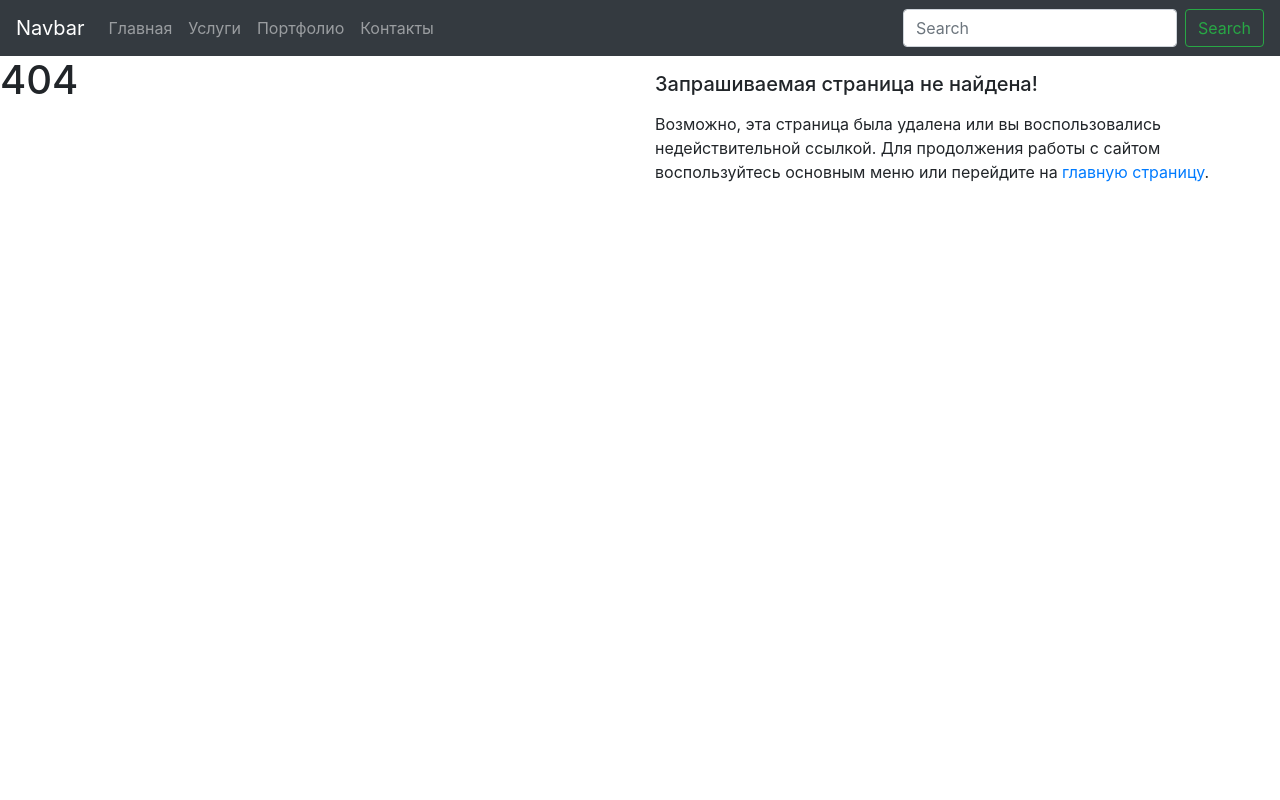
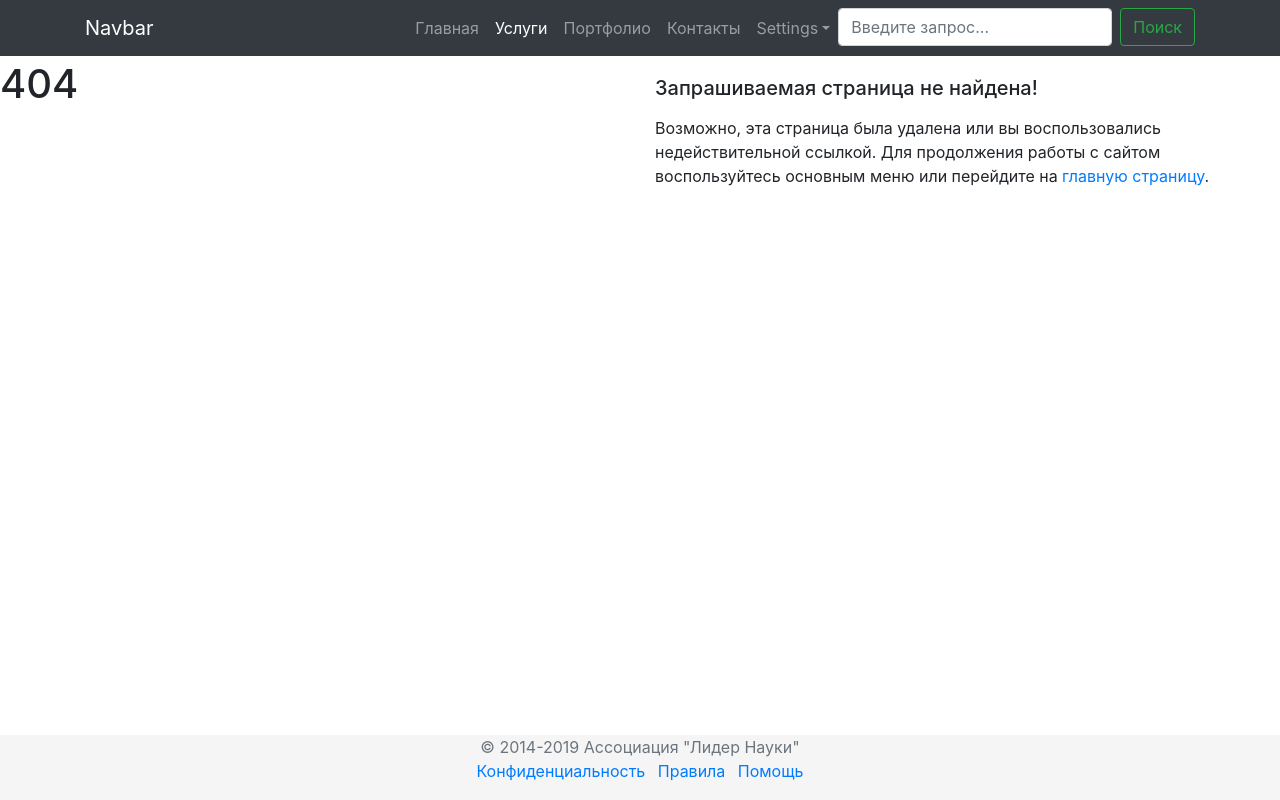
Before and after one commit to 1r1shmann/LiderNauki, a PHP site: page /layouts in a window 1280 px wide. Run offline with PHP 8.4, Linux system fonts and the light colour scheme; data that the repository does not hold is empty.

Commit message:
20191204

```diff
--- a/app/core/Router.php
+++ b/app/core/Router.php
@@ -20,23 +20,20 @@
     public $id = NULL;
 
     function __construct($url) {
-        $url = $url;
-        $url = rtrim($url, '/');
-        $url = explode('/', $url);
+        $url = explode('/', rtrim($url, '/'));
 
-        $this->controller = $url[0] ? ucfirst($url[0]) : $this->controller;
+        $this->controller = isset($url[0]) && $url[0] != '' ? ucfirst($url[0]) : $this->controller;
+        $this->action = isset($url[1]) && $url[1] != '' ? $url[1] : $this->action;
+        $this->id = isset($url[2]) && $url[2] != '' ? $url[2] : $this->id;
+
         $this->controller = '\App\Controllers\\' . $this->controller . 'Controller';
-
-        $this->action = $url[1] ? $url[1] : $this->action;
         $this->action = 'action' . $this->action;
-
-        $this->id = $url[2] ? $url[2] : $this->id;
 
         if (class_exists($this->controller)) {
             $controller = new $this->controller;
             if (method_exists($this->controller, $this->action)) {
 
-                if ($id) {
+                if ($this->id) {
                     $controller->{$this->action}($this->id);
                 } else {
                     $controller->{$this->action}();
--- a/app/views/layouts/default.php
+++ b/app/views/layouts/default.php
@@ -9,23 +9,23 @@
         <!-- Bootstrap CSS -->
         <link type="text/css" rel="stylesheet" href="<?= $this->createUrl('css/bootstrap.min.css') ?>"  media="screen,projection"/>
         <link type="text/css" rel="stylesheet" href="<?= $this->createUrl('css/bootstrap-grid.css') ?>"  media="screen,projection"/>
-
-        <title>Hello, world!</title>
+        <link type="text/css" rel="stylesheet" href="<?= $this->createUrl('css/style.css') ?>"  media="screen,projection"/>
+        <link rel="shortcut icon" type="image/x-icon" href="<?= $this->createUrl('images/favicon.png') ?>">
     </head>
     <body>
-        <!--<nav class="navbar navbar-dark bg-primary">-->
-        <nav class="navbar navbar-expand-lg navbar-dark bg-dark ">
-            <a class="navbar-brand" href="#">Navbar</a>
-            <button class="navbar-toggler" type="button" data-toggle="collapse" data-target="#navbarSupportedContent" aria-controls="navbarSupportedContent" aria-expanded="false" aria-label="Toggle navigation">
+        <nav class="navbar navbar-expand-lg fixed-top navbar-dark bg-dark justify-content-end">
+            <div class="container">
+                <a class="navbar-brand mr-auto mr-lg-0" href="#">Navbar</a>
+                <button class="navbar-toggler p-0 border-0" type="button" data-toggle="offcanvas">
                     <span class="navbar-toggler-icon"></span>
                 </button>
 
-            <div class="collapse navbar-collapse" id="navbarSupportedContent">
-                <ul class="navbar-nav mr-auto">
-                    <li class="nav-item ">
+                <div class=" offcanvas-collapse justify-content-md-center" >
+                    <ul class="navbar-nav mr-auto ">
+                        <li class="nav-item">
                             <a class="nav-link" href="/">Главная</a>
                         </li>
-                    <li class="nav-item">
+                        <li class="nav-item active">
                             <a class="nav-link" href="/services">Услуги</a>
                         </li>
                         <li class="nav-item">
@@ -34,19 +34,46 @@
                         <li class="nav-item">
                             <a class="nav-link" href="/contacts">Контакты</a>
                         </li>
+                        <li class="nav-item dropdown">
+                            <a class="nav-link dropdown-toggle" href="#" id="dropdown01" data-toggle="dropdown" aria-haspopup="true" aria-expanded="false">Settings</a>
+                            <div class="dropdown-menu" aria-labelledby="dropdown01">
+                                <a class="dropdown-item" href="#">Action</a>
+                                <a class="dropdown-item" href="#">Another action</a>
+                                <a class="dropdown-item" href="#">Something else here</a>
+                            </div>
+                        </li>
+                        <li class="nav-item">
+                            <form class="form-inline" action="/portfolio" method="GET">
+                                <input class="form-control mr-sm-2" name="asd" type="text" placeholder="Введите запрос..." aria-label="Search">
+                                <button class="btn btn-outline-success my-2 my-sm-0" type="submit">Поиск</button>
+                            </form>
+                        </li>
                     </ul>
-                <form class="form-inline my-2 my-lg-0">
-                    <input class="form-control mr-sm-2" type="search" placeholder="Search" aria-label="Search">
-                    <button class="btn btn-outline-success my-2 my-sm-0" type="submit">Search</button>
-                </form>
+                </div>
             </div>
         </nav>
+
         <?= $content; ?>
 
+
+        <footer class="footer text-muted text-center text-small">
+            <div class="mb-0 p-0">© 2014-<?= date('Y') ?> Ассоциация "Лидер Науки"</div>
+            <ul class="list-inline mt-0 p-0">
+                <li class="list-inline-item"><a href="#">Конфиденциальность</a></li>
+                <li class="list-inline-item"><a href="#">Правила</a></li>
+                <li class="list-inline-item"><a href="#">Помощь</a></li>
+            </ul>
+        </footer>
         <!-- Optional JavaScript -->
-        <!-- jQuery first, then Popper.js, then Bootstrap JS -->
         <script type="text/javascript" src="<?= $this->createUrl('js/jquery-3.3.1.slim.min.js') ?>"></script>
         <script type="text/javascript" src="<?= $this->createUrl('js/popper.min.js') ?>"></script>
         <script type="text/javascript" src="<?= $this->createUrl('js/bootstrap.min.js') ?>"></script>
+        <script type="text/javascript">
+            $(function () {
+                $('[data-toggle="offcanvas"]').on('click', function () {
+                    $('.offcanvas-collapse').toggleClass('open')
+                })
+            })
+        </script>
     </body>
 </html>
--- a/composer.json
+++ b/composer.json
@@ -3,8 +3,5 @@
         "psr-4" : {
             "App\\" : "app"
         }
-    },
-    "require": {
-        "phpoffice/phpexcel": "dev-master"
     }
 }
--- /dev/null
+++ b/css/style.css
@@ -0,0 +1,89 @@
+html{
+    position: relative;
+    min-height: 100%;
+}
+html,
+body {
+  overflow-x: hidden; /* Prevent scroll on narrow devices */
+}
+
+body {
+  padding-top: 60px;
+  margin-bottom: 65px;
+}
+
+@media (max-width: 991.98px) {
+  .offcanvas-collapse {
+    position: fixed;
+    top: 56px; /* Height of navbar */
+    bottom: 0;
+    left: 100%;
+    width: 100%;
+    padding-right: 1rem;
+    padding-left: 1rem;
+    overflow-y: auto;
+    visibility: hidden;
+    background-color: #343a40;
+    transition: visibility .3s ease-in-out, -webkit-transform .3s ease-in-out;
+    transition: transform .3s ease-in-out, visibility .3s ease-in-out;
+    transition: transform .3s ease-in-out, visibility .3s ease-in-out, -webkit-transform .3s ease-in-out;
+  }
+  .offcanvas-collapse.open {
+    visibility: visible;
+    -webkit-transform: translateX(-100%);
+    transform: translateX(-100%);
+  }
+}
+
+.nav-scroller {
+  position: relative;
+  z-index: 2;
+  height: 2.75rem;
+  overflow-y: hidden;
+}
+
+.nav-scroller .nav {
+  display: -ms-flexbox;
+  display: flex;
+  -ms-flex-wrap: nowrap;
+  flex-wrap: nowrap;
+  padding-bottom: 1rem;
+  margin-top: -1px;
+  overflow-x: auto;
+  color: rgba(255, 255, 255, .75);
+  text-align: center;
+  white-space: nowrap;
+  -webkit-overflow-scrolling: touch;
+}
+
+.nav-underline .nav-link {
+  padding-top: .75rem;
+  padding-bottom: .75rem;
+  font-size: .875rem;
+  color: #6c757d;
+}
+
+.nav-underline .nav-link:hover {
+  color: #007bff;
+}
+
+.nav-underline .active {
+  font-weight: 500;
+  color: #343a40;
+}
+
+.text-white-50 { color: rgba(255, 255, 255, .5); }
+
+.bg-purple { background-color: #6f42c1; }
+
+.lh-100 { line-height: 1; }
+.lh-125 { line-height: 1.25; }
+.lh-150 { line-height: 1.5; }
+
+.footer {
+  position: absolute;
+  bottom: 0;
+  width: 100%;
+  height: 65px; /* Set the fixed height of the footer here */
+  background-color: #f5f5f5;
+}
--- a/index.php
+++ b/index.php
@@ -1,7 +1,12 @@
 <?php
     session_name('LNSID');
     session_start();
+//    ini_set('error_reporting', E_ALL & ~E_NOTICE);
+    ini_set('error_reporting', E_ALL);
     ini_set('display_errors', 1);
+    ini_set('display_startup_errors', 1);
+
     require 'vendor/autoload.php';
 
-    $router = new \App\Core\Router($_GET['url']);
+    $url = isset($_GET['LNRouter']) ? $_GET['LNRouter'] : '';
+    $router = new App\Core\Router($url);
```
Also changed, not shown: app/views/portfolio/index.php (+28 -11 lines), .htaccess, images/favicon.png (added), js/lib.js (added), 3 other files. Lines whose indentation alone changed are shown as unchanged.
